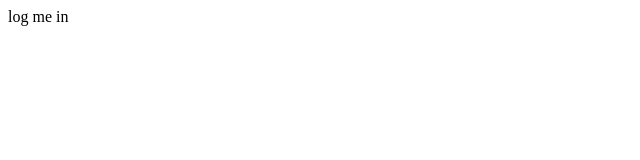
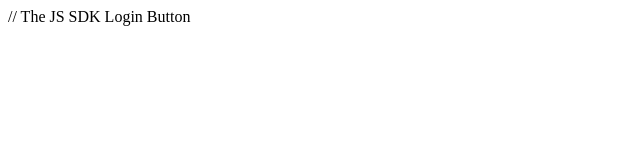
Before and after one commit to AngelAntonioLopez/cursogit, a plain HTML site: page index.html in a window 1280 px wide. Shown: the whole page, without its empty margins (0-640 px from the left). Drawn offline with Linux system fonts and the light colour scheme.

```diff
--- a/index.html
+++ b/index.html
@@ -61,8 +61,10 @@
 
 </script>
 
+
+//  The JS SDK Login Button
+
 <fb:login-button scope="public_profile,email" onlogin="checkLoginState();">
-  log me in
 </fb:login-button>
 
 <div id="status">
```
Also changed, not shown: 1 other file.
